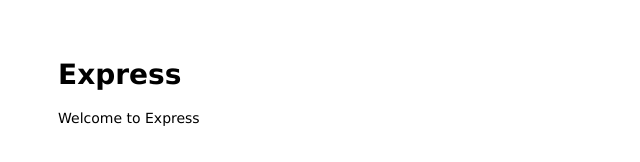
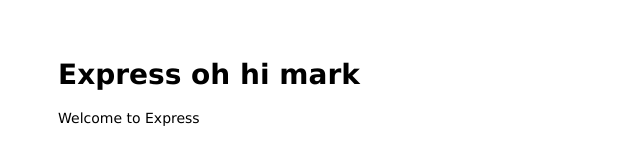
Before and after one commit to LewisRhine/iframetest2, a website: page public/index.html in a window 1280 px wide. Shown: the whole page, without its empty margins (0-640 px from the left). Drawn offline with Linux system fonts and the light colour scheme.

Commit message:
see if change is picked up

```diff
--- a/public/index.html
+++ b/public/index.html
@@ -6,7 +6,7 @@
 </head>
 
 <body>
-  <h1>Express</h1>
+  <h1>Express oh hi mark</h1>
   <p>Welcome to Express</p>
 </body>
 
```
